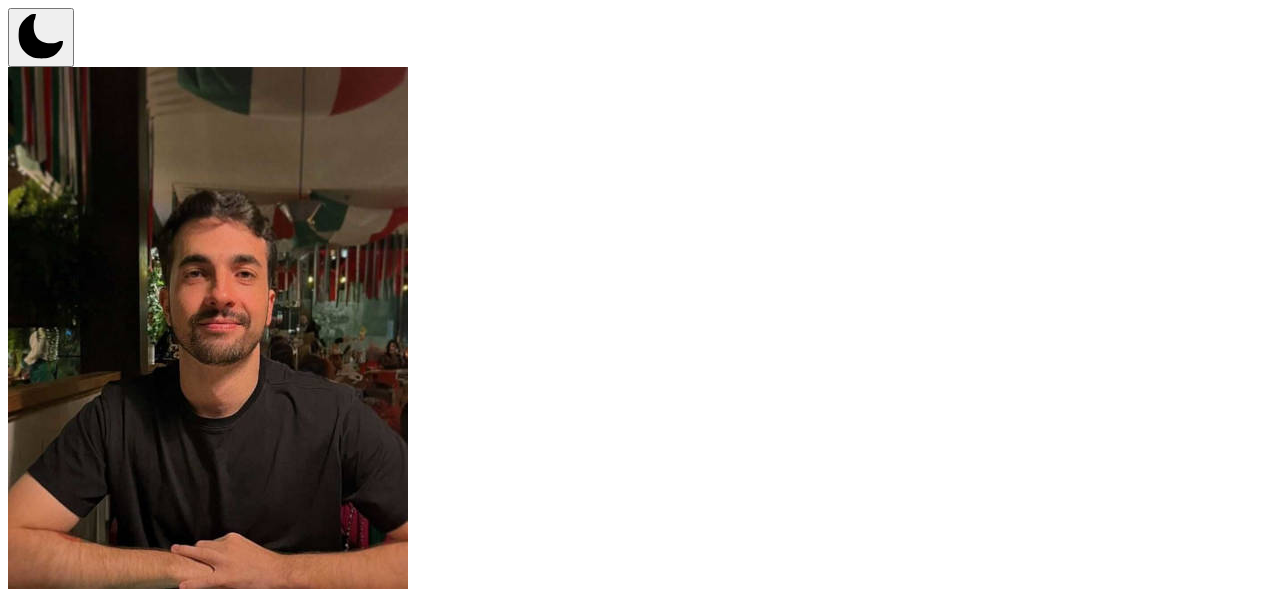
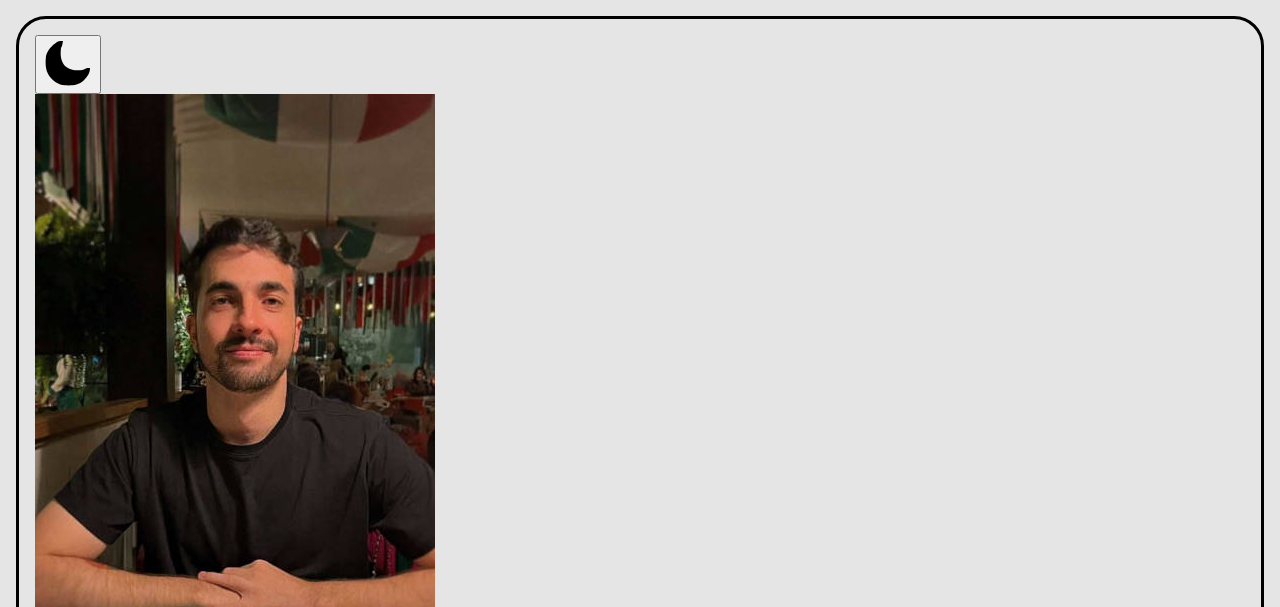
Before and after one commit to AlexsanderGS/card-perfil-profissional, a plain HTML site: page index.html in a window 1280 px wide. Shown: the top 607 px of the page. Drawn offline with Linux system fonts and the light colour scheme.

Commit message:
Adicionando variaveis globais de cores e fontes. Configurando layout base do body.

```diff
--- a/index.html
+++ b/index.html
@@ -3,6 +3,8 @@
   <head>
     <meta charset="UTF-8" />
     <meta name="viewport" content="width=device-width, initial-scale=1.0" />
+
+    <link rel="stylesheet" href="./src/styles/main.css" />
 
     <title>Card Profissional</title>
   </head>
--- a/src/styles/base/global.css
+++ b/src/styles/base/global.css
@@ -0,0 +1,55 @@
+/* Regular */
+@font-face {
+  font-family: "Inter";
+  src: url("../../assets/fonts/inter/Inter-Regular.woff2") format("woff2");
+  font-weight: 400;
+  font-style: normal;
+  font-display: swap;
+}
+
+/* Medium */
+@font-face {
+  font-family: "Inter";
+  src: url("../../assets/fonts/inter/Inter-Medium.woff2") format("woff2");
+  font-weight: 500;
+  font-style: normal;
+  font-display: swap;
+}
+
+/* SemiBold */
+@font-face {
+  font-family: "Inter";
+  src: url("../../assets/fonts/inter/Inter-SemiBold.woff2") format("woff2");
+  font-weight: 600;
+  font-style: normal;
+  font-display: swap;
+}
+
+:root {
+  /* Cores de backgroud */
+  --primary-background-color: #e5e5e5;
+  --secondary-background-color: #ffffff;
+  /* Cores de texto */
+  --primary-text-color: #ffffff;
+  --secondary-text-color: #4b4b4b;
+  /* Botões */
+  --primary-button-background-color: #0a66c2;
+  --secondary-button-background-color: #333333;
+  --primary-button-text-color: #ffffff;
+}
+
+body {
+  font-family: "Inter", sans-serif;
+  background-color: var(--primary-background-color);
+  min-height: 100vh;
+  display: flex;
+  justify-content: center;
+  align-items: center;
+  padding: 1rem;
+}
+
+.main-content {
+  border: solid;
+  border-radius: 30px;
+  padding: 1rem;
+}
--- a/src/styles/main.css
+++ b/src/styles/main.css
@@ -0,0 +1,3 @@
+@import "./base/reset.css";
+@import "./base/global.css";
+@import "./components/card.css";
```
